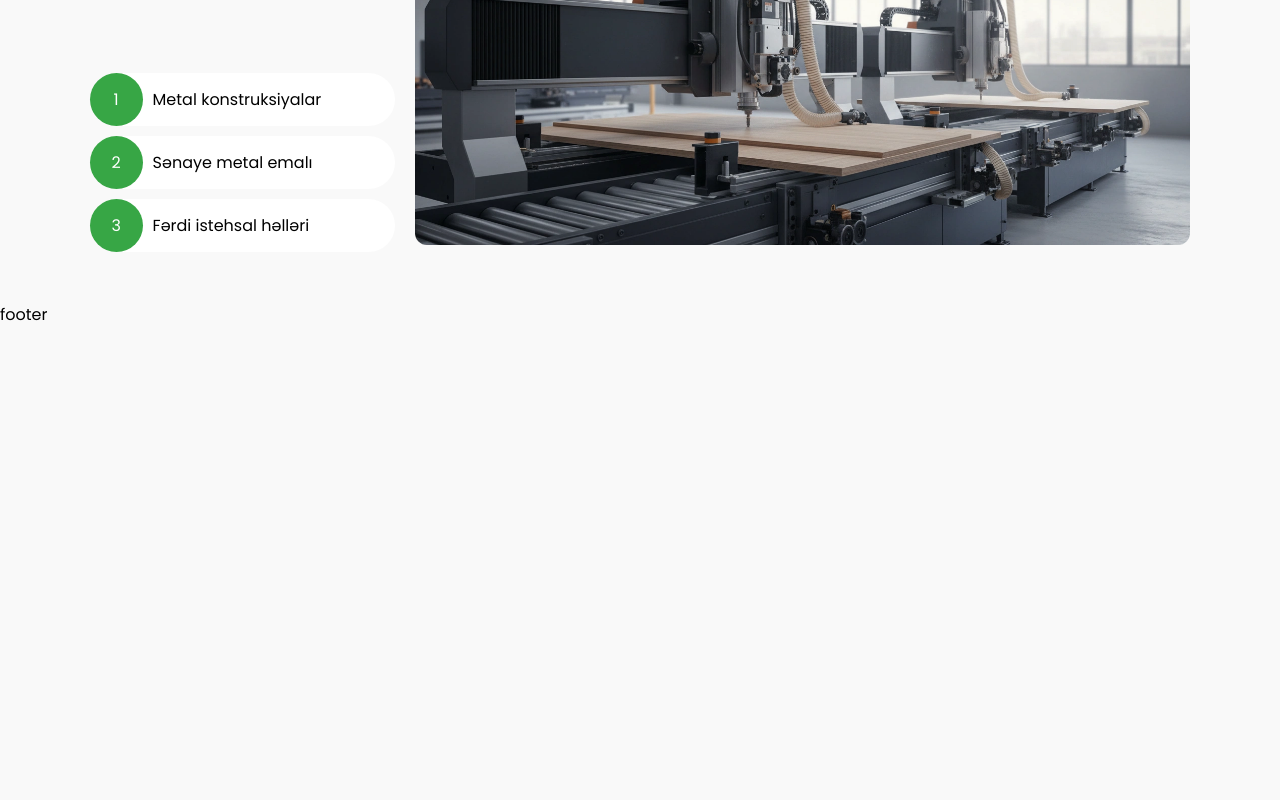
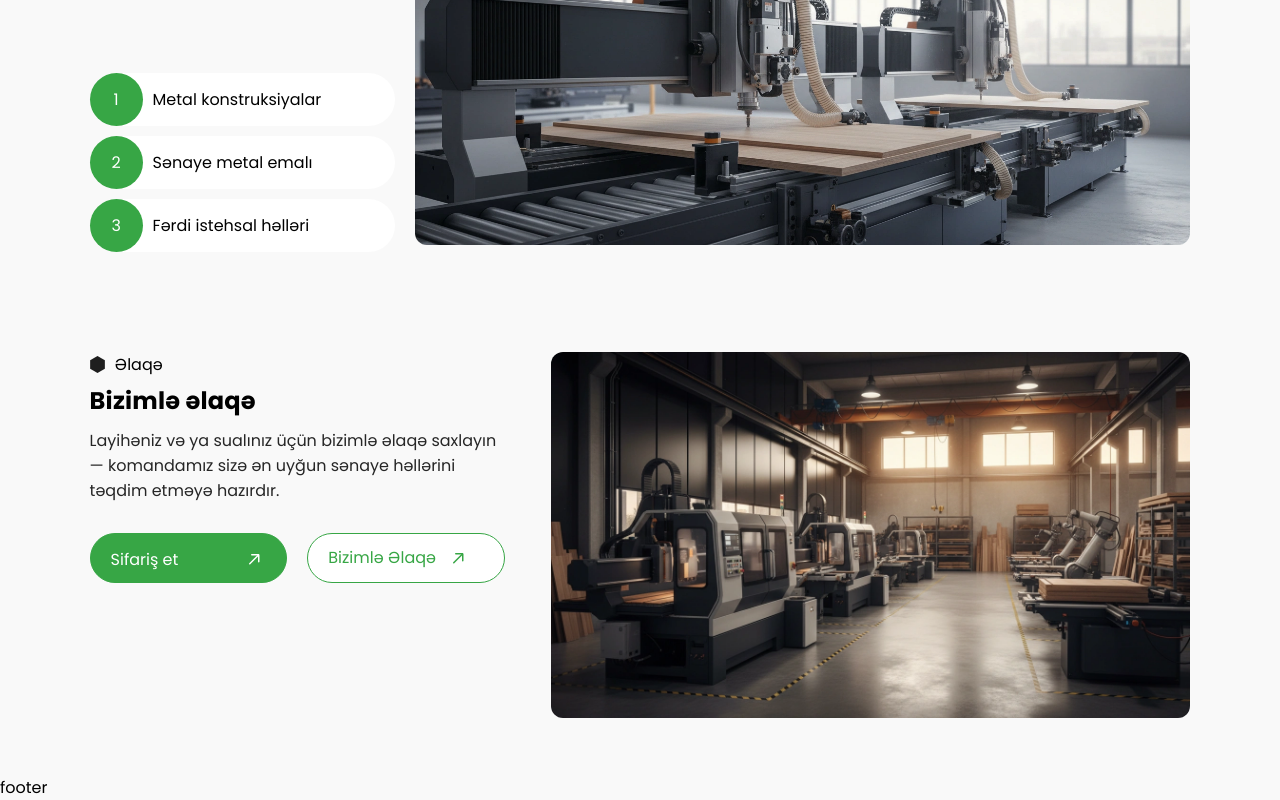
Before and after one commit to myshayhla/nanxing-, a React (Vite) app: page / in a window 1280 px wide. Shown: the part 2174-2974 px from the top of the page. Before the commit the page ends 2501 px from the top, so only its background shows below. Built offline with nearby package versions, Linux system fonts and the light colour scheme.

Commit message:
home-contact-section is ready

```diff
--- /dev/null
+++ b/src/Components/HomeContact/HomeContact.jsx
@@ -0,0 +1,49 @@
+import React from 'react';
+import "./Style.scss";
+import ContactImg from "../../assets/Images/HomeContact.webp";
+import Arrow from "../../assets/Icons/Arrow-white.svg?react";
+import List from "../../assets/Icons/title-icon.svg?react";
+import MainBtn from '../MainBtn/MainBtn';
+import { Link } from 'react-router-dom';
+
+
+function HomeContact() {
+  return (
+    <section id="home-contact">
+      <div className="home-contact">
+        <div className="left">
+          <div className="head">
+            <div className="title">
+              <List />
+              <span>Əlaqə </span>
+            </div>
+            <h1>Bizimlə əlaqə</h1>
+            <p>
+              Layihəniz və ya sualınız üçün bizimlə əlaqə saxlayın — komandamız
+              sizə ən uyğun sənaye həllərini təqdim etməyə hazırdır.
+            </p>
+          </div>
+          <div className="buttons">
+              <button className="green-btn">
+            <Link>
+                <span>Sifariş et </span>
+                <Arrow className="arrow-icon" />
+            </Link>
+              </button>
+              <button className="main-btn">
+            <Link to={"/contact-us"}>
+                <span>Bizimlə Əlaqə</span>
+                <Arrow className="arrow-icon" />
+            </Link>
+              </button>
+          </div>
+        </div>
+        <div className="right">
+          <img src={ContactImg} alt="" />
+        </div>
+      </div>
+    </section>
+  );
+}
+
+export default HomeContact;
--- /dev/null
+++ b/src/Components/HomeContact/Style.scss
@@ -0,0 +1,136 @@
+#home-contact {
+  padding: 50px 7%;
+
+  .home-contact {
+    display: flex;
+    .left {
+      display: flex;
+      flex-direction: column;
+      gap: 20px;
+      .head {
+        .title {
+          display: flex;
+          align-items: center;
+          gap: 10px;
+        }
+        h1 {
+          padding-top: 7px;
+          line-height: 140%;
+          letter-spacing: 0.2px;
+        }
+        p {
+          font-size: 16px;
+          color: #262626;
+          padding-block: 10px;
+          width: 90%;
+        }
+      }
+      .buttons {
+        display: flex;
+        gap: 20px;
+        width: 90%;
+        .arrow-icon {
+          width: 24px;
+          height: 24px;
+          transition: transform 0.3s ease;
+
+          path {
+            fill: currentColor;
+          }
+        }
+        button {
+          background-color: #ffff;
+          border: 1px solid #37a645;
+          padding: 13px 20px;
+          border-radius: 100px;
+          width: 100%;
+          height: 50px;
+          cursor: pointer;
+          transition: all 0.3s ease;
+          width: 210px;
+          a {
+            color: #37a645;
+            display: flex;
+            justify-content: space-between;
+            align-items: center;
+            gap: 10px;
+            display: flex;
+          }
+          span {
+             color: #37a645;
+            font-size: 16px;
+            transition: color 0.3s ease;
+          }
+
+          &:hover {
+
+            background-color: #37a645;
+            span{
+                color: #ffff;
+            }
+            .arrow-icon {
+              transform: rotate(45deg);
+               path {
+            fill: #ffff;
+          }
+            }
+          }
+        }
+        .green-btn {
+          background-color: #37a645;
+          span {
+            color: #ffff;
+          }
+
+          .arrow-icon {
+            path {
+              fill: #ffff;
+            }
+          }
+          &:hover {
+            background-color: #ffff;
+            span {
+              color: #37a645;
+            }
+
+            .arrow-icon {
+              transform: rotate(45deg);
+              path {
+                fill: #37a645;
+              }
+            }
+          }
+        }
+      }
+    }
+
+    .right {
+      img {
+        width: 100%;
+        height: auto;
+        border-radius: 12px;
+        object-fit: cover;
+      }
+    }
+  }
+  @media (max-width: 991px) {
+    .home-contact {
+      flex-direction: column;
+      gap: 30px;
+    }
+  }
+  @media (max-width: 521px) {
+    .buttons {
+      flex-direction: column;
+      width: 100% !important;
+      button {
+        width: 100% !important;
+      }
+    }
+    .right {
+      img {
+        height: 340px !important ;
+      }
+    }
+  }
+}
--- a/src/Pages/HomePage/HomePage.jsx
+++ b/src/Pages/HomePage/HomePage.jsx
@@ -4,6 +4,7 @@ import HeroSec from '../../Components/HeroSec/HeroSec';
 import HomeServices from '../../Components/HomeServices/HomeServices';
 import HomeProducts from '../../Components/HomeProducts/HomeProducts';
 import HomeAboutSec from '../../Components/HomeAboutSec/HomeAboutSec';
+import HomeContact from '../../Components/HomeContact/HomeContact';
 
 function HomePage() {
   return (
@@ -11,7 +12,8 @@ function HomePage() {
       <HeroSec />
       <HomeServices />
       <HomeProducts />
-      <HomeAboutSec/>
+      <HomeAboutSec />
+      <HomeContact/>
 
     </>
   );
```
Also changed, not shown: src/Components/HomeNews/HomeNews.jsx (added, +13 -0 lines), src/Components/HomeNews/Style.scss (added), src/assets/Images/HomeContact.webp (added).
